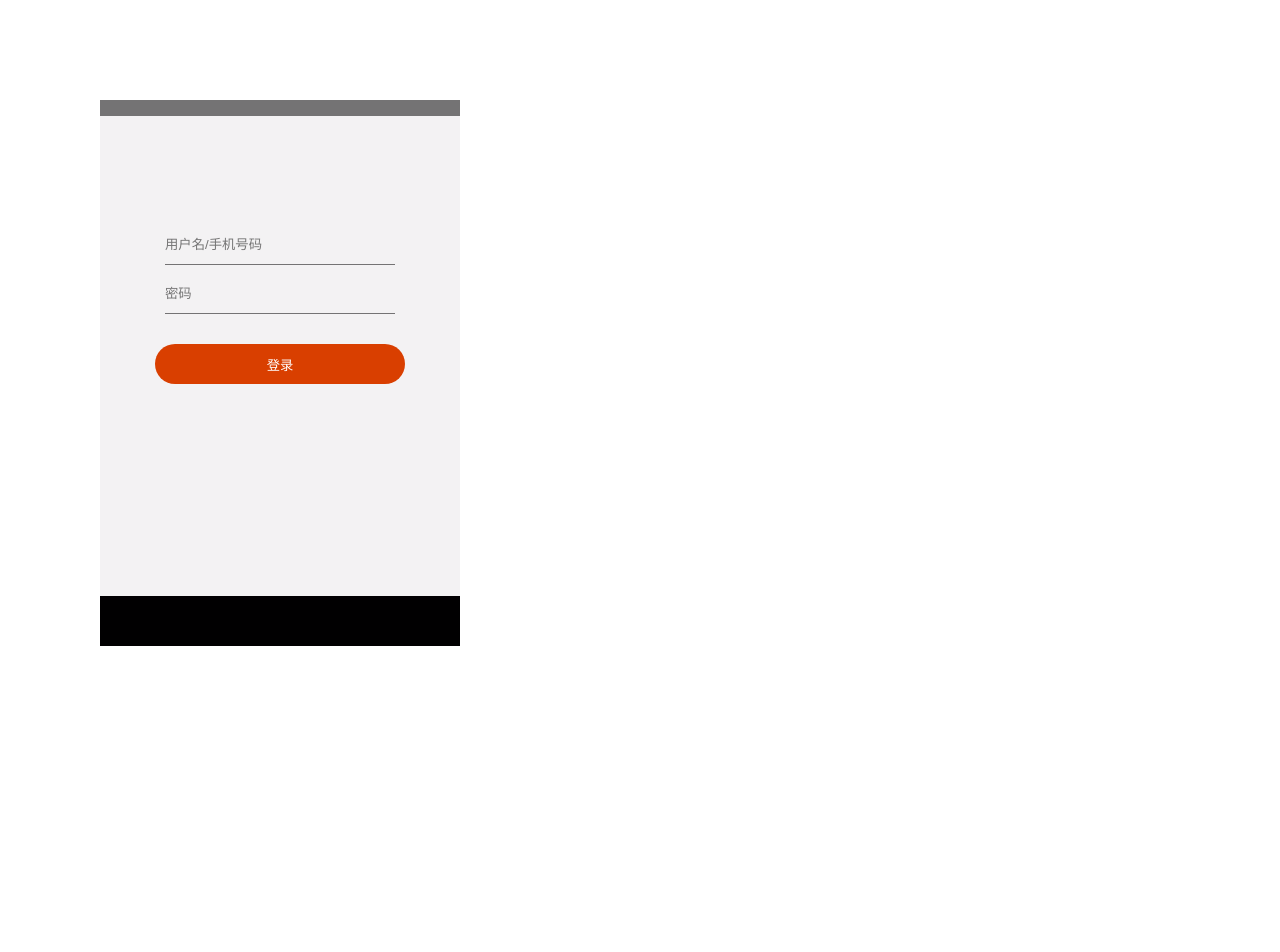
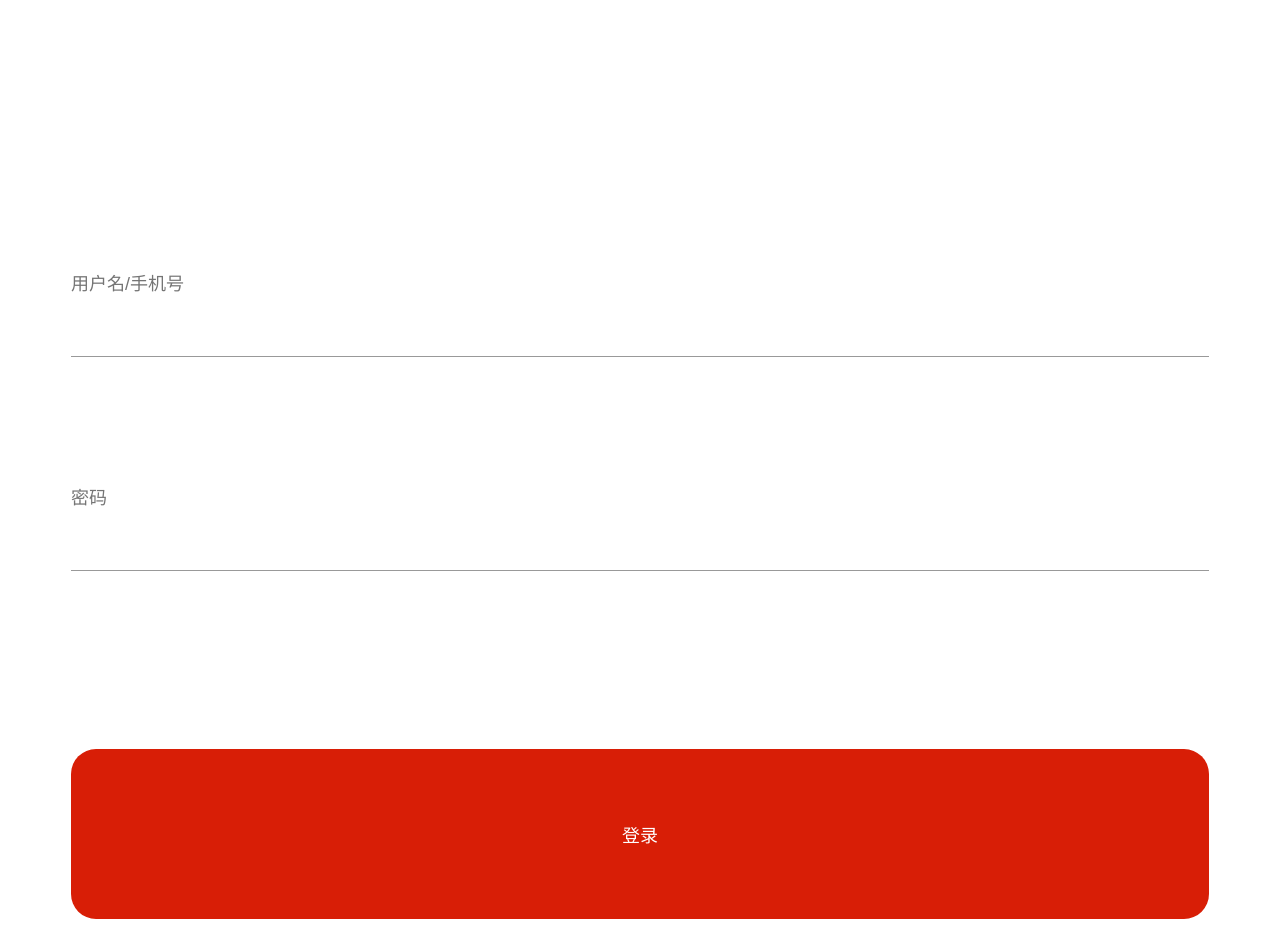
Before and after one commit to web-jie/toutiao, a Vue app: page /login in a window 1280 px wide. Shown: the top 952 px of the page. Before the commit the page ends 800 px from the top, so only its background shows below. Built offline with nearby package versions, Linux system fonts and the light colour scheme; a small style sheet from the web is missing.

Commit message:
修改页面以及创建点击事件

```diff
--- a/package.json
+++ b/package.json
@@ -7,7 +7,9 @@
     "build": "vue-cli-service build"
   },
   "dependencies": {
+    "axios": "^0.19.2",
     "core-js": "^3.6.4",
+    "vant": "^2.5.7",
     "vue": "^2.6.11",
     "vue-router": "^3.1.5"
   },
--- a/src/main.js
+++ b/src/main.js
@@ -2,9 +2,14 @@ import Vue from 'vue'
 import App from './App.vue'
 import router from './router'
 import Vant from 'vant'
+import axios from 'axios'
+//绑定到原型上边，可以使用this.$axios来调用。
+Vue.prototype.$axios = axios;
+
+Vue.use(Vant);
 
 Vue.config.productionTip = false
-Vue.use(Vant)
+
 
 new Vue({
   router,
--- a/src/views/Login.vue
+++ b/src/views/Login.vue
@@ -1,83 +1,84 @@
 <template>
-  <div class="total">
-    <div class="title"></div>
-    <div class="body">
+  <div class="container">
+    <div class="btn">
       <span class="iconfont iconicon-test"></span>
+    </div>
+    <div class="logo">
       <span class="iconfont iconnew"></span>
-      <input type="text" placeholder="用户名/手机号码">
-      <input type="password" placeholder="密码">
-      <button class="btn">登录</button>
     </div>
-    <div class="base"></div>
+    <div class="form">
+      <div class="form-user">
+        <input type="text" v-model="form.username" placeholder="用户名/手机号" />
+        <input type="password" v-model="form.password" placeholder="密码" />
+      </div>
+      <div class="form-btn">
+        <button @click="handleClick">登录</button>
+      </div>
+    </div>
   </div>
-
 </template>
 
 <script>
 export default {
+  data(){
+    return {
+      form: {
+        username: "",
+        password: ""
+      }
+    }
+  },
+  methods: {
+    handleClick(){
+      this.$axios({
+        url: "http://127.0.0.1:3000/login",
+        method: "POST",
+        data: this.form
 
-}
+      }).then(res=>{
+        const {message} = res.data;
+        this.$toast.success(message)
+      })
+    }
+  }
+};
 </script>
 
 <style lang='less'>
-.total{
-
-  width: 360px;
-  height: 540px;
-  margin: 100px 100px;
-  background: #f3f2f3;
-  .title{
+.container{
+  padding: 20 / 360 * 100vw;
+  .btn span{
+    font-size: 27 / 360 * 100vw;
+    line-height: 1;
+  }
+  .logo {
+    text-align: center;
+    margin-top: 20 /360 * 100vw;
+  }
+  .logo span{
+    font-size: 126 / 360 *100vw;
+    color: #d81e06;
+  }
+  .form-user input {
     width: 100%;
-    height: 16px;
-    background: #747374;
+    height: 40 / 360 *100vw;
+    line-height: 40 / 360 *100vw;
+    outline: none;
+    border: none;
+    font-size: 18px;
+    margin-top: 20 /360 * 100vw;
+    border-bottom: 1px #999 solid;
   }
-  .body{
+  .form-btn button{
     width: 100%;
-    height: 480px;
-    position: relative;
-    span{
-      display: block;
-    }
-    .iconicon-test{
-      font-size: 22px;
-      position: absolute;
-      top: 10px;
-      left: 12px;
-    }
-    .iconnew{
-      font-size: 120px;
-      text-align: center;
-      color: #e63100;
-      padding-top: 100px;
-    }
-    input{
-      display: block;
-      width: 230px;
-      height: 40px;
-      margin: 8px auto;
-      outline: none;
-      border: none;
-      border-bottom: 1px solid #747374;
-      background: #f3f2f3;
-    }
-    .btn{
-      display: block;
-      width: 250px;
-      height: 40px;
-      margin: 30px auto;
-      outline: none;
-      border: none;
-      border-radius: 20px;
-      background: #d93f00;
-      color: #fff;
-    }
-
-  }
-  .base{
-    width: 100%;
-    height: 50px;
-    background: #010001;
+    height: 48 /360 *100vw;
+    margin-top: 50 / 360 *100vw;
+    outline: none;
+    background: #d81e06;
+    color: #fff;
+    font-size: 18px;
+    border-radius: 25px;
+    border: none;
   }
 }
-
 </style>
```
Also changed, not shown: 1 other file (tests, documents, lock files or other folders).
